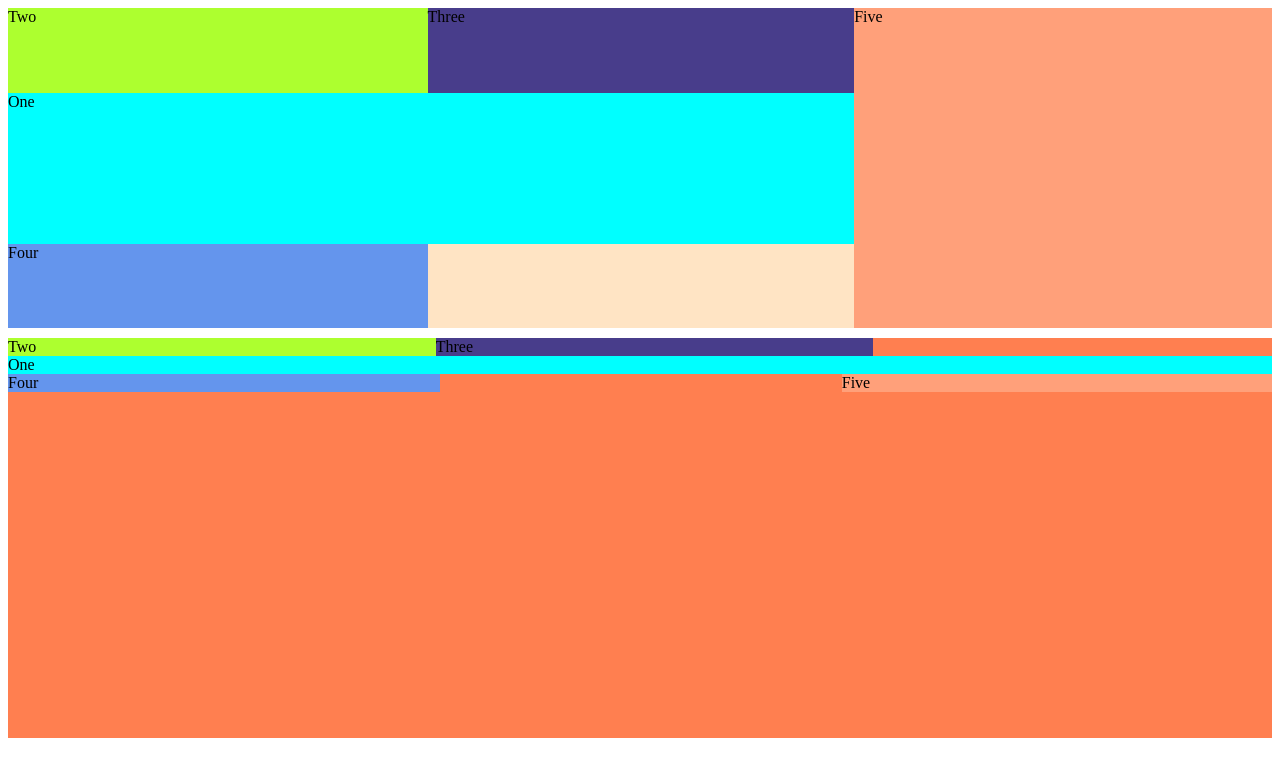
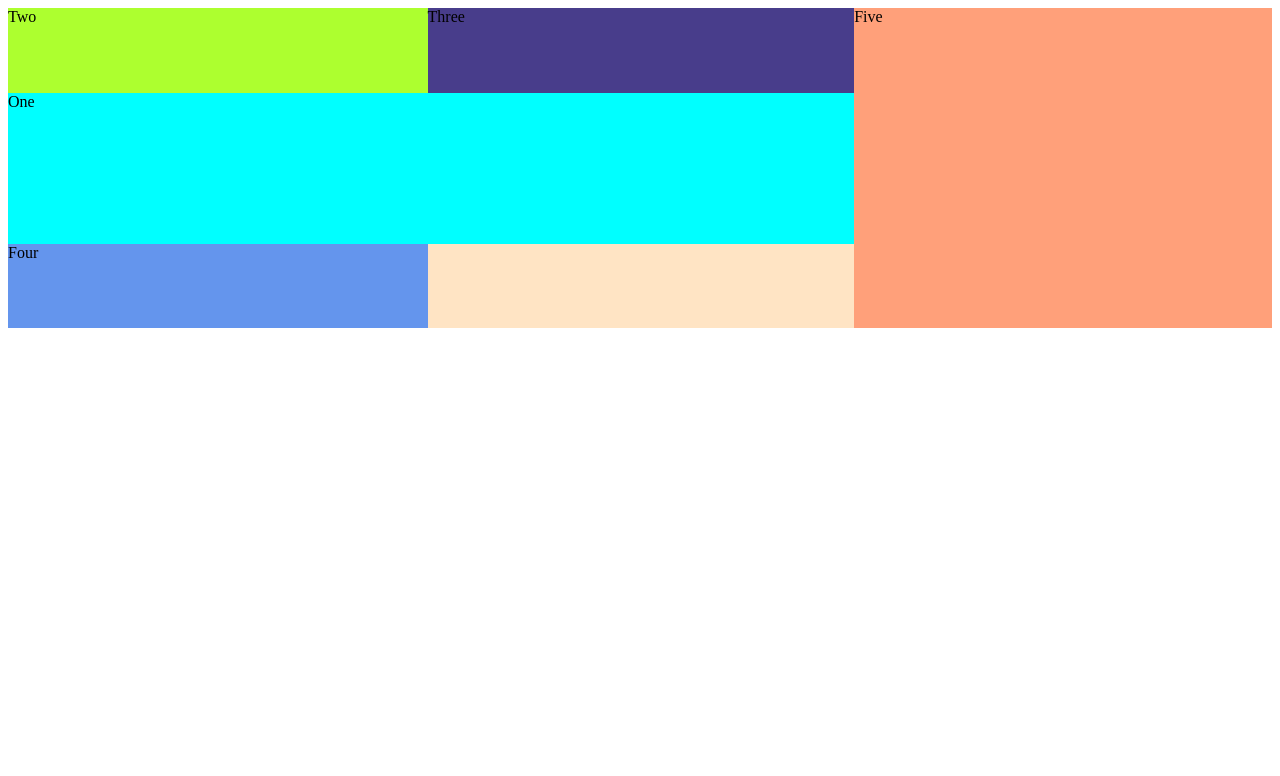
Before and after one commit to XetsphenXada/Grid, a plain HTML site: page index.html in a window 1280 px wide. Drawn offline with Linux system fonts and the light colour scheme.

Commit message:
Adds style.css removal of flex

```diff
--- a/index.html
+++ b/index.html
@@ -14,20 +14,5 @@
         <div class="four">Four</div>
         <div class="five">Five</div>
     </div>
-    <div class="flex">
-        <div class="container1">
-            <div class="two">Two</div>
-            <div class="three">Three</div>
-            <div class="empty"></div>
-        </div>
-        <div class="container2">
-            <div class="one">One</div>
-        </div>
-        <div class="container3">
-            <div class="four">Four</div>
-            <div class="empty"></div>
-            <div class="five">Five</div>
-        </div>
-    </div>
 </body>
 </html>
--- a/style.css
+++ b/style.css
@@ -27,38 +27,25 @@
     grid-area: two;
     background-color: greenyellow;
 
-    flex-grow: 1;
 }
 
 .three {
     grid-area: three;
     background-color: darkslateblue;
 
-    flex-grow: 1;
+
 }
 
 .four {
     grid-area: four;
     background-color: cornflowerblue;
 
-    flex-grow: 1;
+
 }
 
 .five {
     grid-area: five;
     background-color: lightsalmon;
 
-    flex-grow: 1;
+
 }
-
-.container1 {
-    display: flex;
-}
-
-.empty {
-    flex-grow: 1;
-}
-
-.container3 {
-    display: flex;
-}
```
